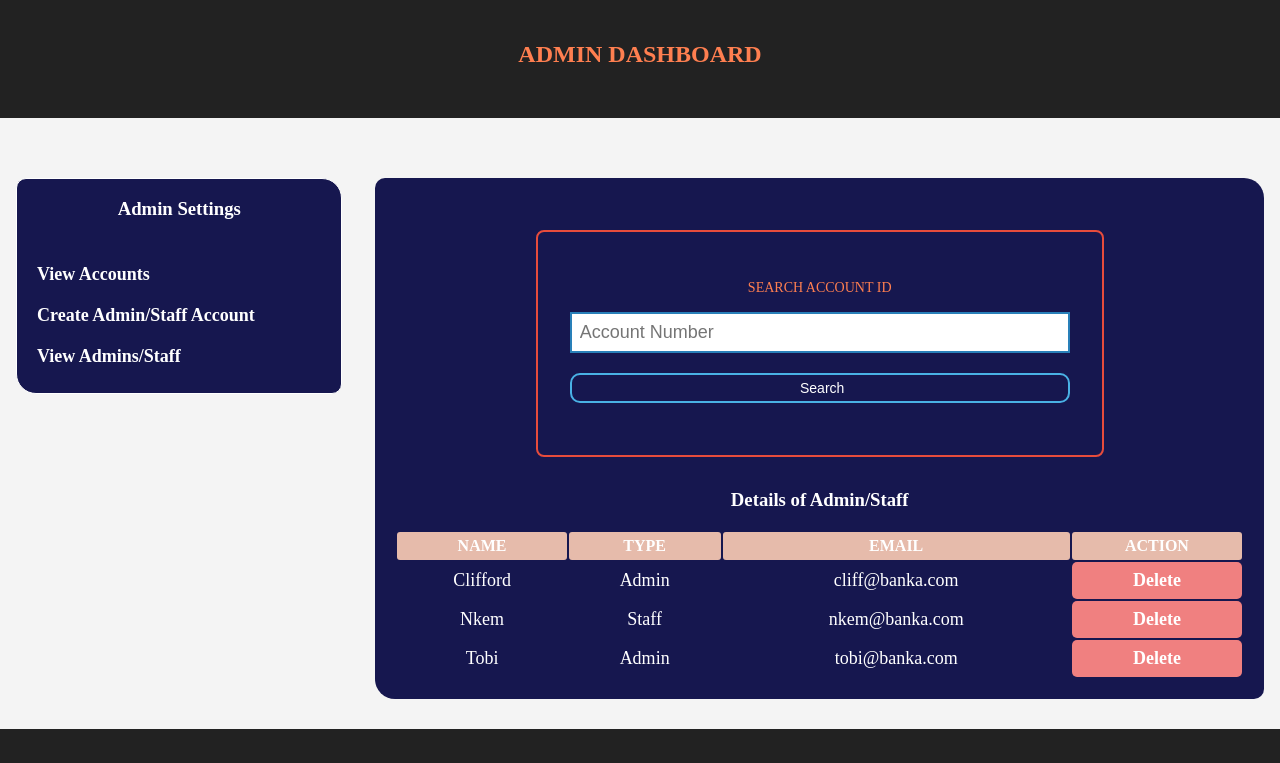
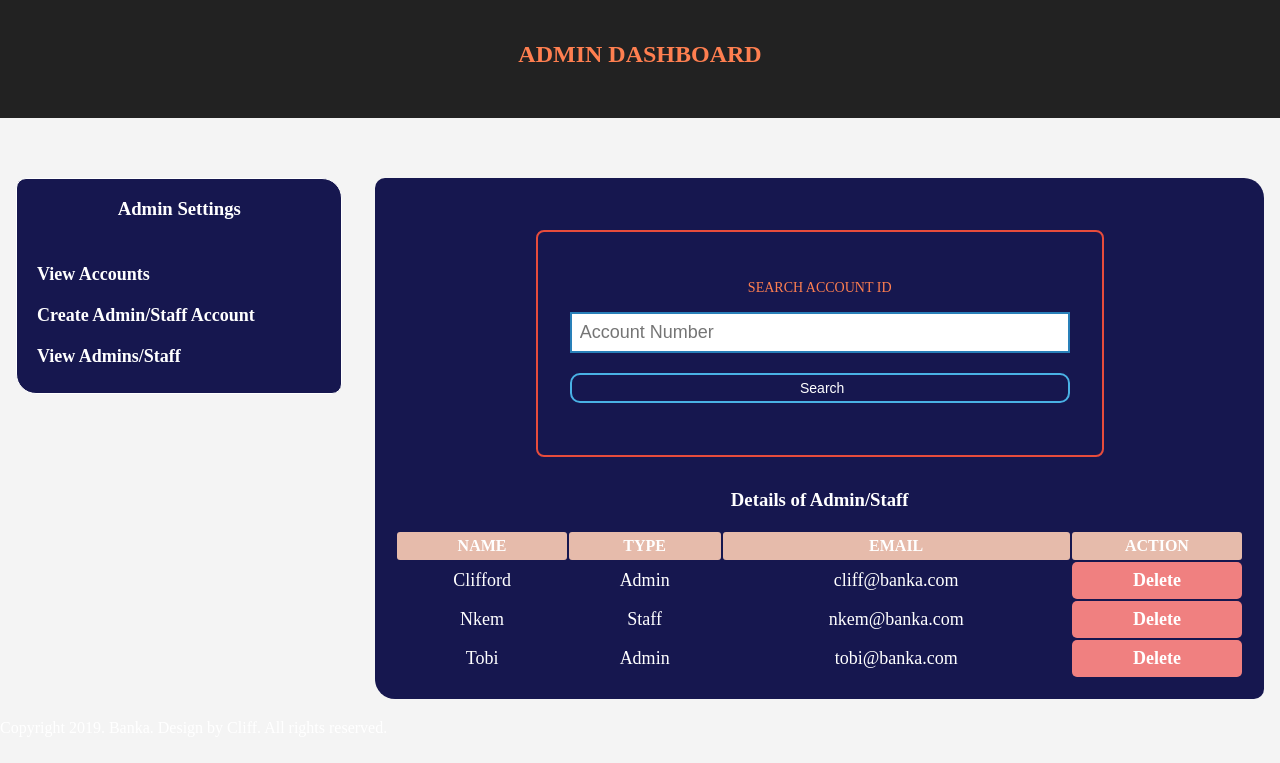
Before and after one commit to Cliffosa/banka, a plain HTML site: page UI/admin.html in a window 1280 px wide. Shown: the part 81-844 px from the top of the page. After the commit the page ends 818 px from the top, so only its background shows below. Drawn offline with Linux system fonts and the light colour scheme.

Commit message:
footer removed

```diff
--- a/UI/css/style.css
+++ b/UI/css/style.css
@@ -342,31 +342,6 @@ select {
   font-style: italic;
 }
 
-/* ==================Footer styling==================*/
-#footer {
-  background-color: #222222;
-  color: #fff;
-  padding: 20px;
-  text-align: center;
-  margin-top: 30px;
-  font-size: 12px;
-}
-#footer p {
-  text-align: center;
-}
-#footer p span {
-  text-transform: capitalize;
-  font-size: 18px;
-  color: coral;
-  font-weight: 900;
-}
-
-#footer a {
-  color: #fff;
-  text-decoration: none;
-  font-style: italic;
-}
-
 @media (max-width: 468px) {
   nav {
     height: 70%;
@@ -389,11 +364,6 @@ select {
   }
   .cta {
     top: 40%;
-  }
-  #footer {
-    background-color: #787778;
-    padding: 10px;
-    margin-top: 0;
   }
 
   .btn-info:first-child,
```
Also changed, not shown: UI/index.html (+0 -6 lines).
